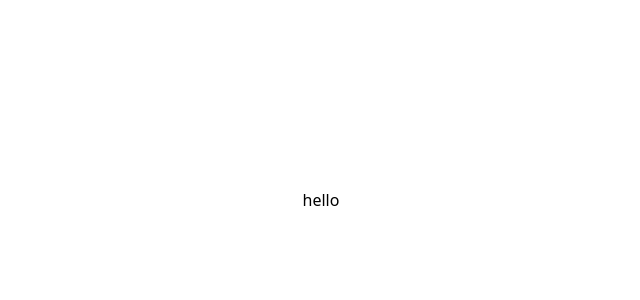
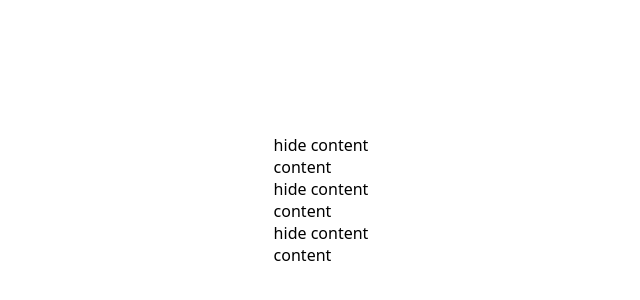
Before and after one commit to crispynoodlesoup/react-CV, a React (Vite) app: page / in a window 1280 px wide. Shown: the part 200-500 px from the top of the page, without its empty margins (319-959 px from the left). Built offline with nearby package versions, Linux system fonts and the light colour scheme.

Commit message:
create a basic app structure

```diff
--- a/src/App.jsx
+++ b/src/App.jsx
@@ -1,9 +1,30 @@
+import "../style/app.css";
+
+function Accordion() {
+  return (
+    <section>
+      <div className="accordion-switch">hide content</div>
+      <div className="accordion-content">content</div>
+    </section>
+  );
+}
+
+function CV() {
+  return (
+    <form className="application">
+      <Accordion></Accordion>
+      <Accordion></Accordion>
+      <Accordion></Accordion>
+    </form>
+  );
+}
+
 function App() {
   return (
     <>
-      <p>hello</p>
+      <CV></CV>
     </>
-  )
+  );
 }
 
-export default App
+export default App;
```
Also changed, not shown: style/app.css (added).
